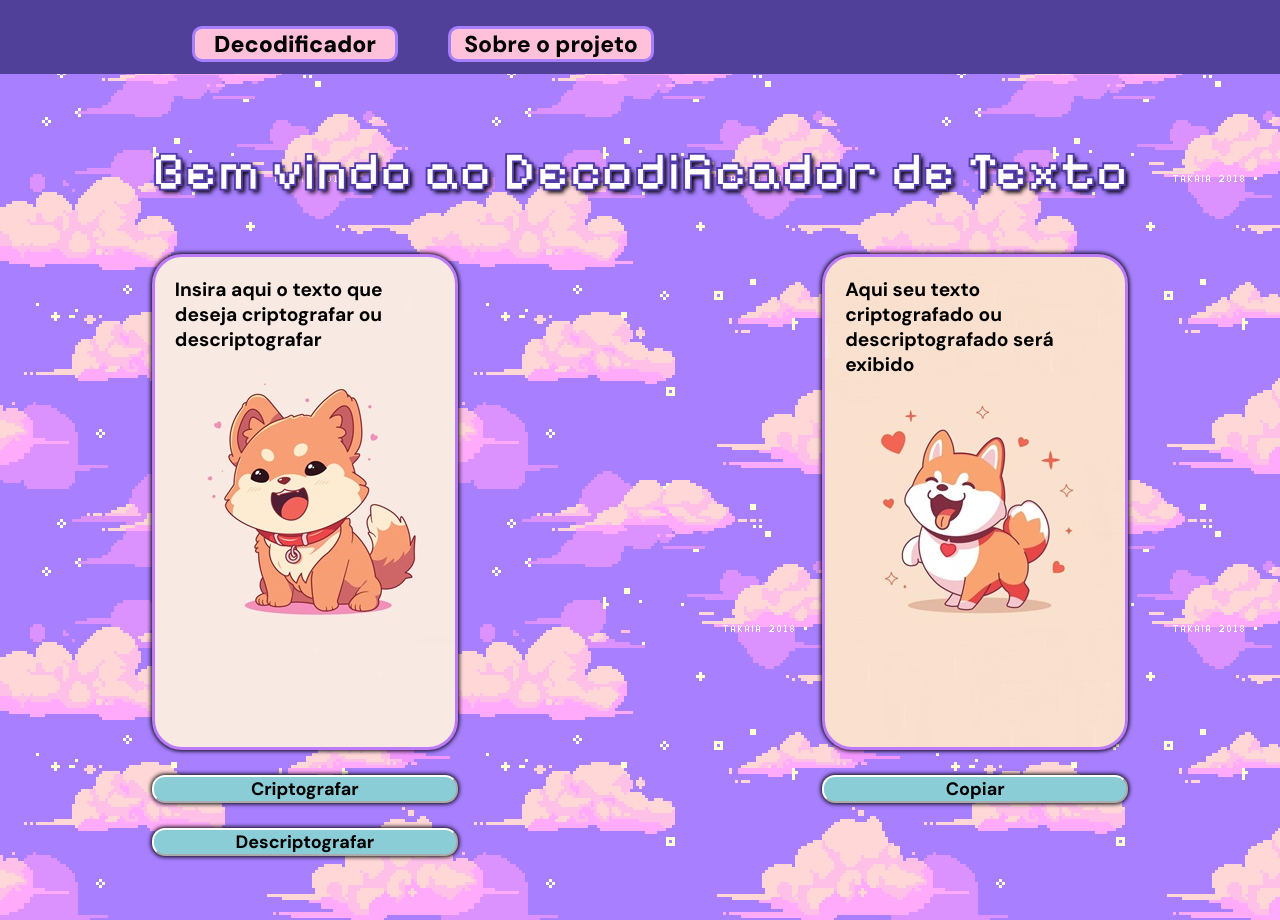
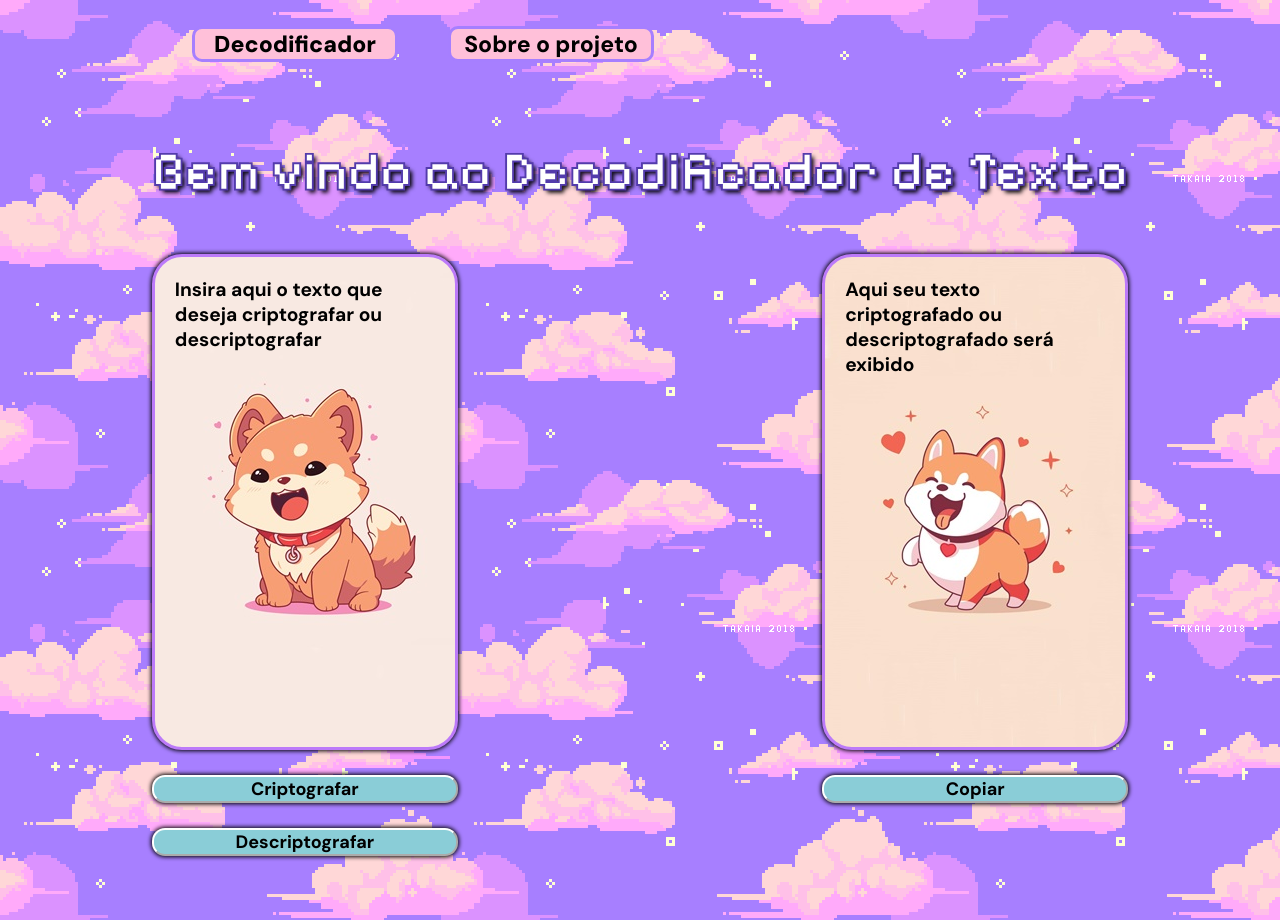
Before and after one commit to higab/decodeOracleAlura-Gabe, a plain HTML site: page index.html in a window 1280 px wide. Shown: the top 920 px of the page. Drawn offline with Linux system fonts and the light colour scheme.

Commit message:
styles.css

```diff
--- a/styles/styles.css
+++ b/styles/styles.css
@@ -15,7 +15,6 @@
   display: flex;
   gap: 450px;
   align-items: center;
-  background-color: #504099;
 }
 
 .cabecalho__menu {
```
